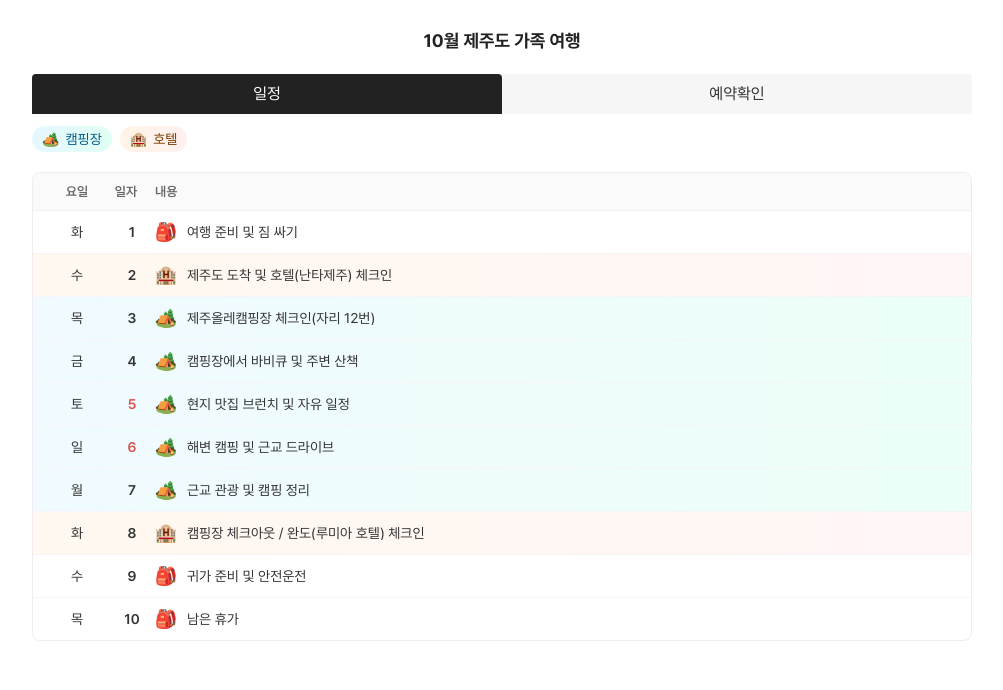
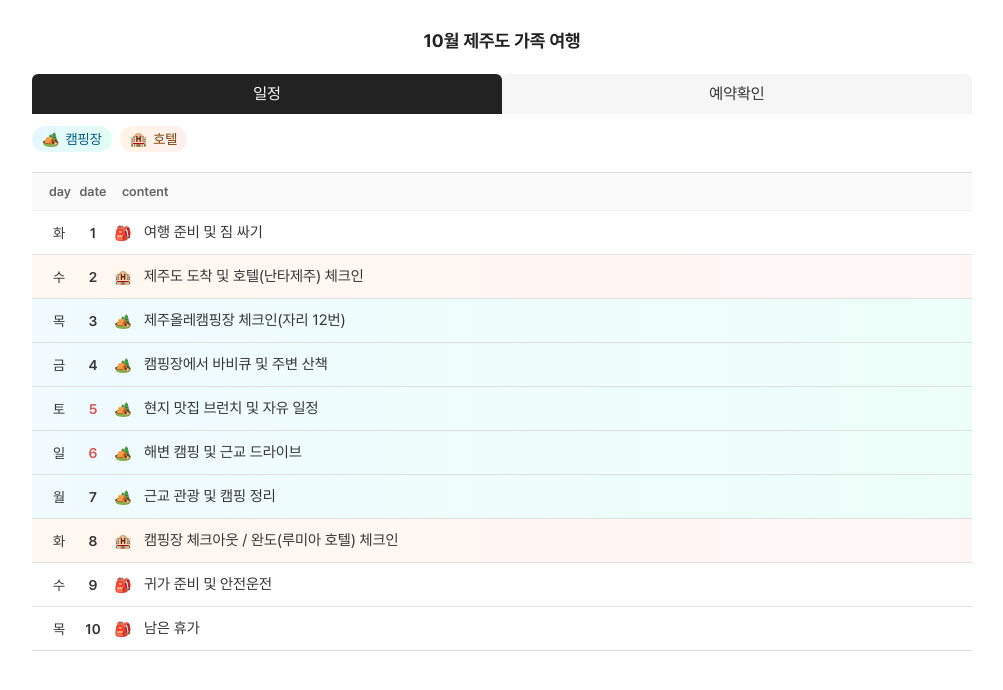
Before and after one commit to jdwcg/travel, a React (Vite) app: page /schedule in a window 1280 px wide. Shown: the top 690 px of the page, without its empty margins (138-1141 px from the left). Built offline with nearby package versions, Linux system fonts and the light colour scheme.

Commit message:
글자 크기 개선

```diff
--- a/src/components/CommonLayout.tsx
+++ b/src/components/CommonLayout.tsx
@@ -2,7 +2,7 @@
 import styled, { css } from 'styled-components';
 import { Link } from 'react-router-dom';
 
-export const COL_WIDTH_DAY = '56px';
+export const COL_WIDTH_DAY = '22px';
 export const COL_WIDTH_DATE = '42px';
 // src/components/CommonLayout.tsx (추가할 부분)
 export const ScheduleSection = styled.section`
@@ -69,9 +69,9 @@ export const ReservationItem = styled.div`
 
 /* List / Table 스타일 */
 export const ListWrapper = styled.div`
-    border-radius: 8px;
     overflow: hidden;
-    border: 1px solid #eee;
+    border-top: 1px solid #ddd;
+    border-bottom: 1px solid #ddd;
     background: #fff;
 `;
 
@@ -90,7 +90,7 @@ export const HeaderCell = styled.div<{ basis?: string }>`
     flex: 0 0 ${({ basis }) => basis || 'auto'};
     font-size: 13px;
     color: #666;
-    padding: 0 8px;
+    padding: 0 1px;
     display: flex;
     align-items: center;
     justify-content: center;
@@ -107,11 +107,11 @@ export const HeaderContentCell = styled.div`
 export const StyledLink = styled(Link)<{ date?: string }>`
     display: flex;
     align-items: center;
-    gap: 4px;
-    padding: 12px 16px;
+    gap: 0;
+    padding: 14px 16px;
     text-decoration: none;
     color: inherit;
-    border-bottom: 1px solid #f5f5f5;
+    border-bottom: 1px solid #e1e1e1;
     transition: background 0.12s ease;
     background-color: ${({ date }) => (date ? 'transparent' : 'transparent')};
 
@@ -123,18 +123,10 @@ export const StyledLink = styled(Link)<{ date?: string }>`
         border-bottom: none;
     }
     &[data-lodging='hotel'] {
-        background: linear-gradient(
-            90deg,
-            rgba(255, 244, 230, 0.6),
-            rgba(255, 240, 240, 0.6)
-        );
+        background: linear-gradient(90deg, #fff4e699, #fff0f099);
     }
     &[data-lodging='camping'] {
-        background: linear-gradient(
-            90deg,
-            rgba(230, 247, 255, 0.6),
-            rgba(224, 255, 244, 0.6)
-        );
+        background: linear-gradient(90deg, #e6f7ff99, #e0fff499);
     }
 `;
 
@@ -167,12 +159,12 @@ export const TextContent = styled.span`
     overflow: hidden;
     text-overflow: ellipsis;
     white-space: nowrap;
-    font-size: 14px;
+    font-size: 15px;
     min-width: 0;
 `;
 
 export const IconSpan = styled.span`
-    font-size: 18px;
+    font-size: 14px;
     line-height: 1;
     width: 22px;
     display: inline-flex;
--- a/src/components/Tabs.tsx
+++ b/src/components/Tabs.tsx
@@ -9,8 +9,8 @@ const TabMenu = styled.nav`
 
 const TabButton = styled(NavLink)`
     padding: 12px 20px;
-    border-top-left-radius: 4px;
-    border-top-right-radius: 4px;
+    border-top-left-radius: 6px;
+    border-top-right-radius: 6px;
     text-decoration: none;
     color: #333;
     background: #f6f6f6;
--- a/src/pages/SchedulePage.tsx
+++ b/src/pages/SchedulePage.tsx
@@ -51,9 +51,9 @@ export default function SchedulePage() {
 
             <ListWrapper>
                 <ListHeader>
-                    <HeaderCell basis={COL_WIDTH_DAY}>요일</HeaderCell>
-                    <HeaderCell basis={COL_WIDTH_DATE}>일자</HeaderCell>
-                    <HeaderContentCell>내용</HeaderContentCell>
+                    <HeaderCell basis={COL_WIDTH_DAY}>day</HeaderCell>
+                    <HeaderCell basis={COL_WIDTH_DATE}>date</HeaderCell>
+                    <HeaderContentCell>content</HeaderContentCell>
                 </ListHeader>
 
                 <ListBody>
```
